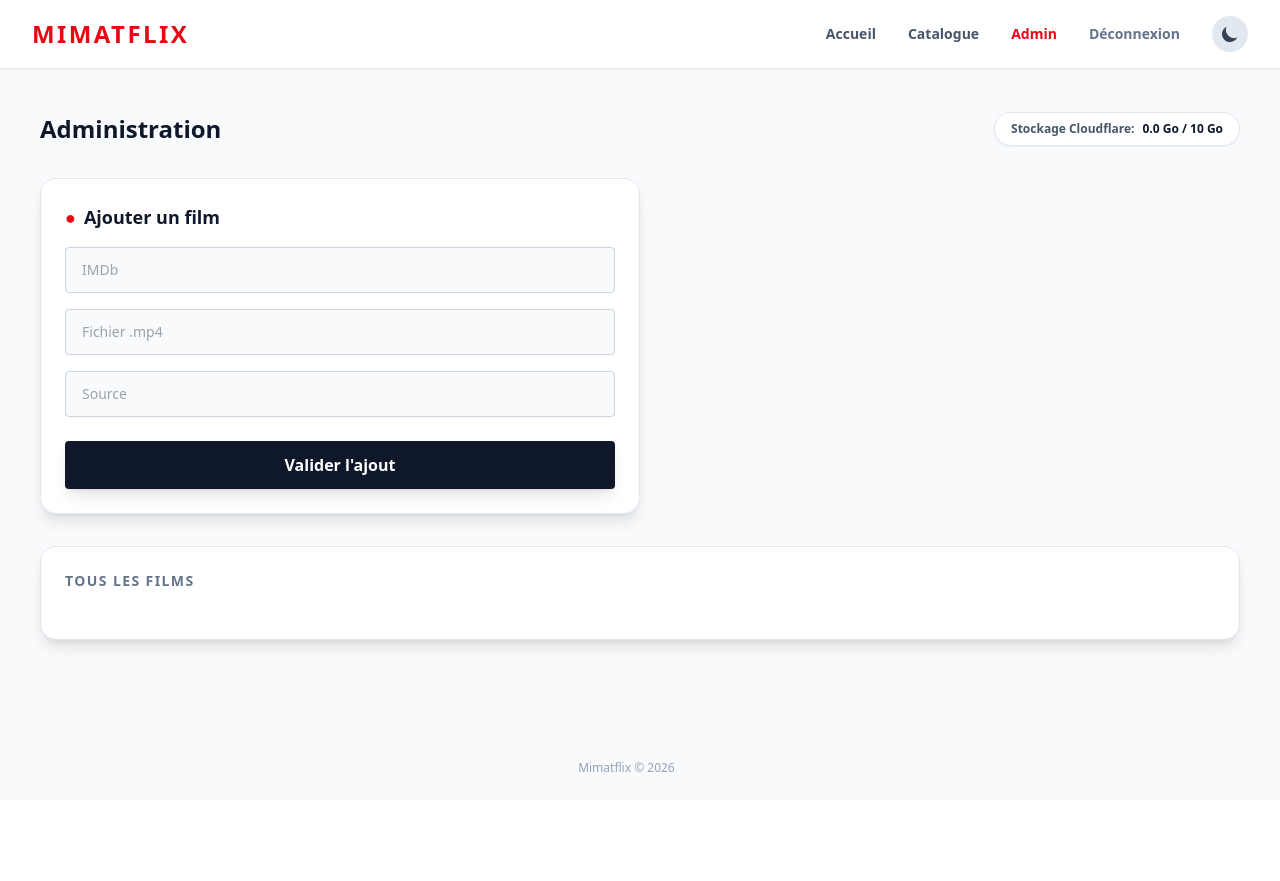
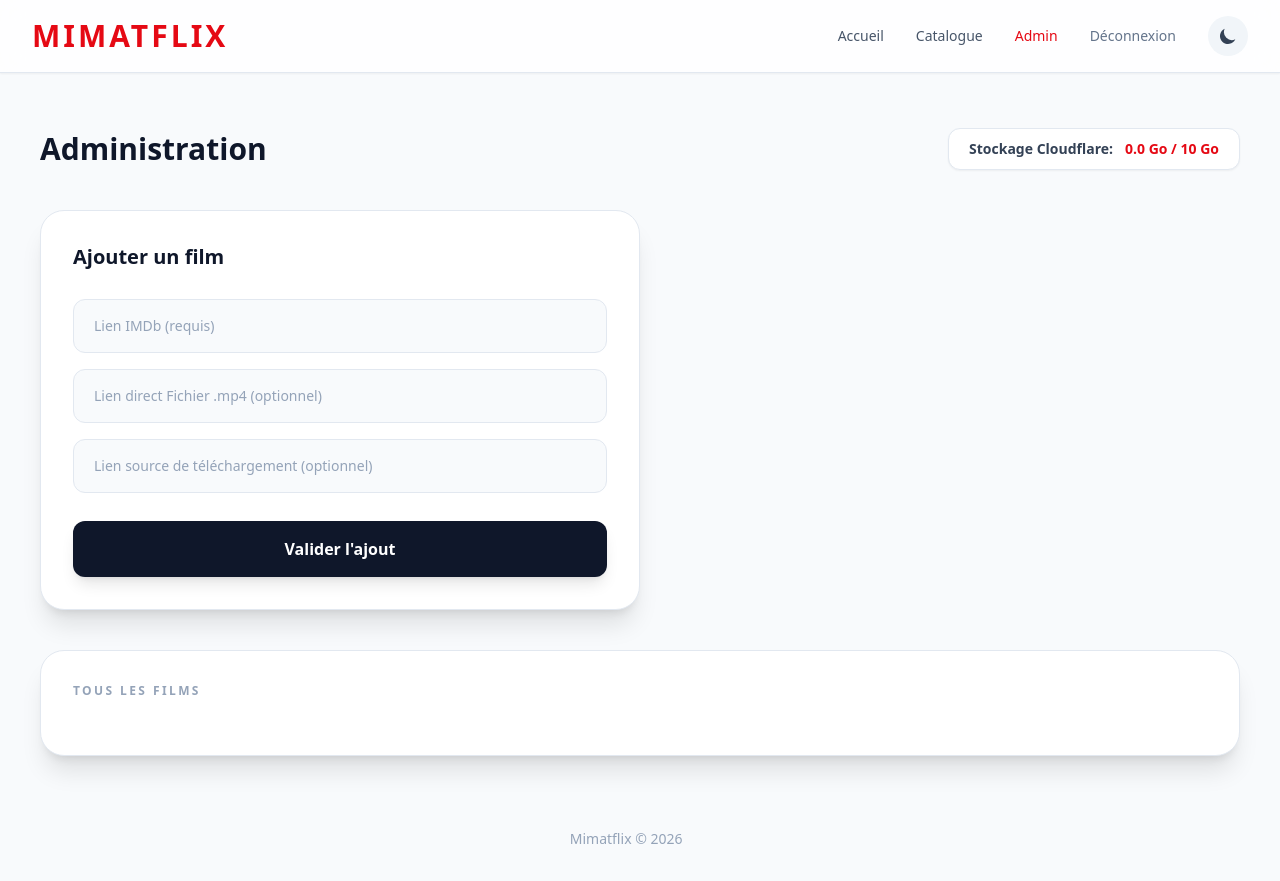
Before and after one commit to rudimah/Mimatflix, a Flask app: page /manage in a window 1280 px wide. Before the commit the page ends 772 px from the top, so only its background shows below. Run offline with Flask 3, Linux system fonts and the light colour scheme; the visitor is signed in with stand-in values (Sample User, id 1); data that the repository does not hold is empty; some libraries are stand-ins or nearby versions.

Commit message:
ux update

```diff
--- a/app.py
+++ b/app.py
@@ -156,4 +156,4 @@ def sync_video():
     return jsonify({"status": "success"})
 
 if __name__ == "__main__":
-    app.run(debug=True, host="0.0.0.0", port=5000)
+    app.run(debug=True, host="0.0.0.0", port=5001)
--- a/templates/admin.html
+++ b/templates/admin.html
@@ -1,42 +1,40 @@
 {% extends "base.html" %}
-
 {% block content %}
-<div class="max-w-7xl mx-auto space-y-8 px-2 mt-4">
-    <div class="flex flex-col md:flex-row justify-between items-start md:items-center gap-4">
-        <h1 class="text-2xl font-black text-slate-900 dark:text-white transition-colors">Administration</h1>
-        <div class="text-xs font-bold text-slate-600 dark:text-gray-400 bg-white dark:bg-cardbg px-4 py-2 rounded-full border border-slate-200 dark:border-white/10 flex items-center gap-2 shadow-sm dark:shadow-none transition-colors">
-            Stockage Cloudflare: <span class="text-slate-900 dark:text-white">{{ usage_go }} Go / 10 Go</span>
+<div class="max-w-7xl mx-auto space-y-10 px-2 mt-4">
+    <div class="flex flex-col sm:flex-row justify-between items-start sm:items-center gap-4">
+        <h1 class="text-3xl font-black text-slate-900 dark:text-white">Administration</h1>
+        <div class="text-sm font-bold text-slate-700 dark:text-gray-300 bg-white dark:bg-cardbg px-5 py-2.5 rounded-xl border border-slate-200 dark:border-white/10 shadow-sm flex items-center gap-3">
+            Stockage Cloudflare: <span class="text-netflix">{{ usage_go }} Go / 10 Go</span>
         </div>
     </div>
-
     {% if error %}
-    <div class="bg-red-100 dark:bg-netflix/20 text-red-600 dark:text-netflix p-4 rounded-lg text-sm font-bold border border-red-300 dark:border-netflix/50 transition-colors">{{ error }}</div>
+    <div class="bg-red-50 dark:bg-red-500/10 text-red-600 dark:text-red-400 p-4 rounded-xl text-sm font-semibold border border-red-200 dark:border-red-500/30">{{ error }}</div>
     {% endif %}
-
     <div class="w-full md:w-2/3 lg:w-1/2">
-        <form method="POST" class="bg-white dark:bg-cardbg p-6 rounded-2xl border border-slate-200 dark:border-white/5 flex flex-col gap-4 shadow-lg transition-colors duration-300">
-            <h2 class="text-lg font-bold flex items-center gap-2 text-slate-900 dark:text-white"><span class="text-netflix">●</span> Ajouter un film</h2>
-            <input type="text" name="imdb_url" placeholder="IMDb" required class="bg-slate-50 dark:bg-darkbg border border-slate-300 dark:border-white/10 rounded px-4 py-3 text-sm focus:outline-none focus:border-slate-500 dark:focus:border-gray-500 transition-colors text-slate-900 dark:text-white">
-            <input type="text" name="film_url" placeholder="Fichier .mp4 " class="bg-slate-50 dark:bg-darkbg border border-slate-300 dark:border-white/10 rounded px-4 py-3 text-sm focus:outline-none focus:border-slate-500 dark:focus:border-gray-500 transition-colors text-slate-900 dark:text-white">
-            <input type="text" name="source_link" placeholder="Source" class="bg-slate-50 dark:bg-darkbg border border-slate-300 dark:border-white/10 rounded px-4 py-3 text-sm focus:outline-none focus:border-slate-500 dark:focus:border-gray-500 transition-colors text-slate-900 dark:text-white">
-            <button type="submit" class="bg-slate-900 dark:bg-white text-white dark:text-black font-bold py-3 rounded mt-2 hover:bg-slate-800 dark:hover:bg-gray-200 transition-colors shadow-lg">Valider l'ajout</button>
+        <form method="POST" class="bg-white dark:bg-cardbg p-8 rounded-3xl border border-slate-200 dark:border-white/5 flex flex-col gap-5 shadow-xl">
+            <h2 class="text-xl font-bold flex items-center gap-2 text-slate-900 dark:text-white mb-2">Ajouter un film</h2>
+            <div class="space-y-4">
+                <input type="text" name="imdb_url" placeholder="Lien IMDb (requis)" required class="w-full bg-slate-50 dark:bg-darkbg border border-slate-200 dark:border-white/10 rounded-xl px-5 py-4 text-sm focus:outline-none focus:ring-2 focus:ring-netflix transition-all text-slate-900 dark:text-white placeholder:text-slate-400">
+                <input type="text" name="film_url" placeholder="Lien direct Fichier .mp4 (optionnel)" class="w-full bg-slate-50 dark:bg-darkbg border border-slate-200 dark:border-white/10 rounded-xl px-5 py-4 text-sm focus:outline-none focus:ring-2 focus:ring-netflix transition-all text-slate-900 dark:text-white placeholder:text-slate-400">
+                <input type="text" name="source_link" placeholder="Lien source de téléchargement (optionnel)" class="w-full bg-slate-50 dark:bg-darkbg border border-slate-200 dark:border-white/10 rounded-xl px-5 py-4 text-sm focus:outline-none focus:ring-2 focus:ring-netflix transition-all text-slate-900 dark:text-white placeholder:text-slate-400">
+            </div>
+            <button type="submit" class="bg-slate-900 dark:bg-white text-white dark:text-black font-bold py-4 rounded-xl mt-2 hover:bg-netflix dark:hover:bg-netflix dark:hover:text-white transition-all shadow-lg hover:shadow-netflix/30">Valider l'ajout</button>
         </form>
     </div>
-
     {% if pending %}
-    <div class="bg-white dark:bg-cardbg rounded-2xl p-6 border border-slate-200 dark:border-white/5 shadow-lg transition-colors duration-300">
-        <h3 class="text-sm font-bold text-slate-500 dark:text-gray-400 mb-6 tracking-widest">EN ATTENTE DE TÉLÉCHARGEMENT ({{ pending|length }})</h3>
-        <div class="grid grid-cols-1 md:grid-cols-2 lg:grid-cols-3 gap-4">
+    <div class="bg-white dark:bg-cardbg rounded-3xl p-8 border border-slate-200 dark:border-white/5 shadow-xl">
+        <h3 class="text-xs font-black text-slate-400 dark:text-gray-500 mb-6 tracking-[0.2em] uppercase">En attente de téléchargement ({{ pending|length }})</h3>
+        <div class="grid grid-cols-1 lg:grid-cols-2 xl:grid-cols-3 gap-4">
             {% for p in pending %}
-            <div class="flex items-center justify-between bg-slate-50 dark:bg-darkbg p-3 rounded-xl border border-slate-200 dark:border-white/5 hover:border-slate-300 dark:hover:border-white/20 transition-colors gap-4">
-                <div class="flex items-center gap-3 min-w-0">
-                    <img src="{{ p.poster }}" class="w-10 h-14 object-cover rounded shadow-sm bg-slate-200 dark:bg-gray-900 flex-shrink-0">
-                    <span class="text-sm font-bold truncate text-slate-700 dark:text-gray-200">{{ p.title }}</span>
+            <div class="flex items-center justify-between bg-slate-50 dark:bg-darkbg p-4 rounded-2xl border border-slate-200 dark:border-white/10 hover:border-netflix/50 transition-colors gap-4 group">
+                <div class="flex items-center gap-4 min-w-0">
+                    <img src="{{ p.poster }}" class="w-12 h-16 object-cover rounded-lg shadow-sm bg-slate-200 dark:bg-gray-800 shrink-0">
+                    <span class="text-sm font-bold truncate text-slate-800 dark:text-gray-200">{{ p.title }}</span>
                 </div>
-                <div class="flex items-center gap-2 flex-shrink-0">
-                    <a href="{{ url_for('edit_movie', id_movie=p.id_movie) }}" class="bg-slate-200 dark:bg-gray-800 hover:bg-slate-300 dark:hover:bg-gray-700 p-2 rounded text-xs font-bold text-slate-700 dark:text-gray-300 transition-colors">Édit</a>
+                <div class="flex items-center gap-2 shrink-0">
+                    <a href="{{ url_for('edit_movie', id_movie=p.id_movie) }}" class="bg-slate-200 dark:bg-white/10 hover:bg-slate-300 dark:hover:bg-white/20 p-2.5 rounded-lg text-xs font-bold text-slate-700 dark:text-white transition-colors">Édit</a>
                     <form method="POST" action="{{ url_for('delete_movie', id_movie=p.id_movie) }}" onsubmit="return confirm('Annuler ce téléchargement ?')">
-                        <button type="submit" class="bg-red-100 dark:bg-netflix/20 hover:bg-red-200 dark:hover:bg-netflix/40 text-red-600 dark:text-netflix p-2 rounded text-xs font-bold transition-colors">✕</button>
+                        <button type="submit" class="bg-red-50 dark:bg-red-500/10 hover:bg-red-100 dark:hover:bg-red-500/30 text-red-600 dark:text-red-400 p-2.5 rounded-lg text-xs font-bold transition-colors">Del</button>
                     </form>
                 </div>
             </div>
@@ -44,32 +42,33 @@
         </div>
     </div>
     {% endif %}
-
-    <div class="bg-white dark:bg-cardbg rounded-2xl p-6 border border-slate-200 dark:border-white/5 shadow-lg transition-colors duration-300">
-        <h3 class="text-sm font-bold text-slate-500 dark:text-gray-400 mb-6 tracking-widest">TOUS LES FILMS</h3>
-        <div class="grid grid-cols-1 md:grid-cols-2 lg:grid-cols-3 gap-4">
+    <div class="bg-white dark:bg-cardbg rounded-3xl p-8 border border-slate-200 dark:border-white/5 shadow-xl">
+        <h3 class="text-xs font-black text-slate-400 dark:text-gray-500 mb-6 tracking-[0.2em] uppercase">Tous les films</h3>
+        <div class="grid grid-cols-1 sm:grid-cols-2 lg:grid-cols-3 xl:grid-cols-4 gap-5">
             {% for movie in movies %}
-            <div class="flex flex-col bg-slate-50 dark:bg-darkbg p-3 rounded-xl border border-slate-200 dark:border-white/5 hover:border-slate-300 dark:hover:border-white/20 transition-colors gap-3">
-                <div class="flex items-center gap-3">
-                    <img src="{{ movie.poster }}" class="w-12 h-16 object-cover rounded shadow-sm bg-slate-200 dark:bg-gray-900 flex-shrink-0">
-                    <div class="flex flex-col min-w-0">
-                        <span class="text-sm font-bold truncate text-slate-700 dark:text-gray-200">{{ movie.title }}</span>
+            <div class="flex flex-col bg-slate-50 dark:bg-darkbg p-4 rounded-2xl border border-slate-200 dark:border-white/10 hover:border-slate-300 dark:hover:border-white/20 transition-colors">
+                <div class="flex items-start gap-4 mb-4">
+                    <img src="{{ movie.poster }}" class="w-14 h-20 object-cover rounded-lg shadow-sm bg-slate-200 dark:bg-gray-800 shrink-0">
+                    <div class="flex flex-col min-w-0 pt-1">
+                        <span class="text-sm font-bold truncate text-slate-800 dark:text-gray-100">{{ movie.title }}</span>
                         {% if movie.download %}
-                        <span class="text-[10px] text-green-600 dark:text-green-500 font-bold uppercase tracking-wide mt-1">Vidéo Disponible</span>
+                        <span class="inline-flex mt-2 items-center px-2 py-1 rounded-md text-[10px] font-bold bg-green-100 dark:bg-green-500/20 text-green-700 dark:text-green-400 w-fit">DISPONIBLE</span>
                         {% else %}
-                        <span class="text-[10px] text-slate-500 dark:text-gray-500 font-bold uppercase tracking-wide mt-1">Aperçu Uniquement</span>
+                        <span class="inline-flex mt-2 items-center px-2 py-1 rounded-md text-[10px] font-bold bg-slate-200 dark:bg-white/10 text-slate-600 dark:text-gray-400 w-fit">APERÇU</span>
                         {% endif %}
                     </div>
                 </div>
-                <div class="flex items-center gap-2 w-full pt-2 border-t border-slate-200 dark:border-white/5">
-                    <a href="{{ url_for('edit_movie', id_movie=movie.id_movie) }}" class="flex-1 text-center bg-slate-200 dark:bg-gray-800 hover:bg-slate-300 dark:hover:bg-gray-700 py-1.5 rounded text-xs font-bold text-slate-700 dark:text-white transition-colors">Éditer</a>
+                <div class="grid grid-cols-3 gap-2 w-full mt-auto">
+                    <a href="{{ url_for('edit_movie', id_movie=movie.id_movie) }}" class="col-span-1 text-center bg-slate-200 dark:bg-white/10 hover:bg-slate-300 dark:hover:bg-white/20 py-2 rounded-lg text-xs font-bold text-slate-700 dark:text-white transition-colors">Éditer</a>
                     {% if movie.download %}
-                    <form method="POST" action="{{ url_for('delete_video', id_movie=movie.id_movie) }}" class="flex-1" onsubmit="return confirm('Supprimer le fichier vidéo uniquement ?')">
-                        <button type="submit" class="w-full bg-orange-100 dark:bg-orange-500/20 hover:bg-orange-200 dark:hover:bg-orange-500/40 text-orange-600 dark:text-orange-500 py-1.5 rounded text-xs font-bold transition-colors">- Vidéo</button>
+                    <form method="POST" action="{{ url_for('delete_video', id_movie=movie.id_movie) }}" class="col-span-1" onsubmit="return confirm('Supprimer le fichier vidéo uniquement ?')">
+                        <button type="submit" class="w-full bg-orange-50 dark:bg-orange-500/10 hover:bg-orange-100 dark:hover:bg-orange-500/30 text-orange-600 dark:text-orange-400 py-2 rounded-lg text-xs font-bold transition-colors">- Vidéo</button>
                     </form>
+                    {% else %}
+                    <div class="col-span-1"></div>
                     {% endif %}
-                    <form method="POST" action="{{ url_for('delete_movie', id_movie=movie.id_movie) }}" class="flex-1" onsubmit="return confirm('Supprimer définitivement le film du catalogue ?')">
-                        <button type="submit" class="w-full bg-red-100 dark:bg-netflix/20 hover:bg-red-200 dark:hover:bg-netflix/40 text-red-600 dark:text-netflix py-1.5 rounded text-xs font-bold transition-colors">- Film</button>
+                    <form method="POST" action="{{ url_for('delete_movie', id_movie=movie.id_movie) }}" class="col-span-1" onsubmit="return confirm('Supprimer définitivement le film du catalogue ?')">
+                        <button type="submit" class="w-full bg-red-50 dark:bg-red-500/10 hover:bg-red-100 dark:hover:bg-red-500/30 text-red-600 dark:text-red-400 py-2 rounded-lg text-xs font-bold transition-colors">- Film</button>
                     </form>
                 </div>
             </div>
--- a/templates/base.html
+++ b/templates/base.html
@@ -13,8 +13,8 @@
                 extend: {
                     colors: {
                         netflix: '#E50914',
-                        darkbg: '#141414',
-                        cardbg: '#181818'
+                        darkbg: '#0F0F0F',
+                        cardbg: '#1A1A1A'
                     }
                 }
             }
@@ -32,49 +32,43 @@
     </style>
     {% block styles %}{% endblock %}
 </head>
-<body class="bg-slate-50 dark:bg-darkbg text-slate-900 dark:text-white transition-colors duration-300 md:pt-16 min-h-screen flex flex-col">
-    <nav class="hidden md:flex fixed top-0 w-full bg-white/90 dark:bg-darkbg/95 backdrop-blur z-50 px-8 py-4 items-center justify-between border-b border-slate-200 dark:border-white/5 shadow-sm dark:shadow-none transition-colors duration-300">
-        <a href="{{ url_for('index') }}" class="text-netflix font-black text-2xl tracking-widest">MIMATFLIX</a>
+<body class="bg-slate-50 dark:bg-darkbg text-slate-900 dark:text-gray-100 transition-colors duration-500 min-h-screen flex flex-col md:pt-20">
+    <nav class="hidden md:flex fixed top-0 w-full bg-white/80 dark:bg-darkbg/80 backdrop-blur-md z-50 px-8 py-4 items-center justify-between border-b border-slate-200 dark:border-white/5 shadow-sm transition-all duration-300">
+        <a href="{{ url_for('index') }}" class="text-netflix font-black text-3xl tracking-widest hover:scale-105 transition-transform">MIMATFLIX</a>
         <div class="flex items-center gap-8">
-            <a href="{{ url_for('index') }}" class="text-sm font-semibold text-slate-600 dark:text-gray-300 hover:text-netflix dark:hover:text-white transition-colors">Accueil</a>
-            <a href="{{ url_for('catalogue') }}" class="text-sm font-semibold text-slate-600 dark:text-gray-300 hover:text-netflix dark:hover:text-white transition-colors">Catalogue</a>
-
+            <a href="{{ url_for('index') }}" class="text-sm font-medium text-slate-600 dark:text-gray-300 hover:text-netflix dark:hover:text-white transition-colors">Accueil</a>
+            <a href="{{ url_for('catalogue') }}" class="text-sm font-medium text-slate-600 dark:text-gray-300 hover:text-netflix dark:hover:text-white transition-colors">Catalogue</a>
             {% if session.get('is_admin') %}
-            <a href="{{ url_for('add_movie') }}" class="text-sm font-semibold text-netflix hover:text-red-500 transition-colors">Admin</a>
-            <a href="{{ url_for('logout') }}" class="text-sm font-semibold text-slate-500 hover:text-slate-700 dark:hover:text-gray-400 transition-colors">Déconnexion</a>
+            <a href="{{ url_for('add_movie') }}" class="text-sm font-medium text-netflix hover:text-red-400 transition-colors">Admin</a>
+            <a href="{{ url_for('logout') }}" class="text-sm font-medium text-slate-500 hover:text-slate-800 dark:hover:text-gray-400 transition-colors">Déconnexion</a>
             {% endif %}
-
-            <button id="theme-toggle" class="p-2 rounded-full bg-slate-200 dark:bg-cardbg text-slate-700 dark:text-yellow-400 hover:bg-slate-300 dark:hover:bg-gray-800 transition-colors focus:outline-none">
+            <button id="theme-toggle" class="p-2.5 rounded-full bg-slate-100 dark:bg-cardbg text-slate-700 dark:text-yellow-400 hover:bg-slate-200 dark:hover:bg-gray-800 transition-all focus:outline-none focus:ring-2 focus:ring-netflix">
                 <svg id="theme-toggle-dark-icon" class="hidden w-5 h-5" fill="currentColor" viewBox="0 0 20 20"><path d="M17.293 13.293A8 8 0 016.707 2.707a8.001 8.001 0 1010.586 10.586z"></path></svg>
                 <svg id="theme-toggle-light-icon" class="hidden w-5 h-5" fill="currentColor" viewBox="0 0 20 20"><path d="M10 2a1 1 0 011 1v1a1 1 0 11-2 0V3a1 1 0 011-1zm4 8a4 4 0 11-8 0 4 4 0 018 0zm-.464 4.95l.707.707a1 1 0 001.414-1.414l-.707-.707a1 1 0 00-1.414 1.414zm2.12-10.607a1 1 0 010 1.414l-.706.707a1 1 0 11-1.414-1.414l.707-.707a1 1 0 011.414 0zM17 11a1 1 0 100-2h-1a1 1 0 100 2h1zm-7 4a1 1 0 011 1v1a1 1 0 11-2 0v-1a1 1 0 011-1zM5.05 6.464A1 1 0 106.465 5.05l-.708-.707a1 1 0 00-1.414 1.414l.707.707zm1.414 8.486l-.707.707a1 1 0 01-1.414-1.414l.707-.707a1 1 0 011.414 1.414zM4 11a1 1 0 100-2H3a1 1 0 000 2h1z" fill-rule="evenodd" clip-rule="evenodd"></path></svg>
             </button>
         </div>
     </nav>
-
     <main class="w-full max-w-7xl mx-auto p-4 md:p-8 flex-grow">
         {% block content %}{% endblock %}
     </main>
-
-    <footer class="w-full text-center py-6 pb-24 md:pb-6 text-slate-400 dark:text-gray-700 text-xs mt-auto">
+    <footer class="w-full text-center py-8 pb-24 md:pb-8 text-slate-400 dark:text-gray-600 text-sm mt-auto">
         <p>Mimatflix © 2026 <a href="{{ url_for('add_movie') }}" class="inline-block w-6 h-6 rounded-full opacity-0"></a></p>
     </footer>
-
-    <nav class="md:hidden fixed bottom-0 w-full bg-white/95 dark:bg-darkbg/95 backdrop-blur-xl border-t border-slate-200 dark:border-white/10 flex justify-around items-center px-2 py-3 z-50 pb-safe transition-colors duration-300">
-        <a href="{{ url_for('index') }}" class="flex flex-col items-center gap-1 text-slate-500 dark:text-gray-400 hover:text-netflix dark:hover:text-white transition-colors w-1/3">
+    <nav class="md:hidden fixed bottom-0 w-full bg-white/90 dark:bg-darkbg/90 backdrop-blur-xl border-t border-slate-200 dark:border-white/5 flex justify-around items-center px-4 py-4 z-50 transition-colors duration-300">
+        <a href="{{ url_for('index') }}" class="flex flex-col items-center gap-1.5 text-slate-500 dark:text-gray-400 hover:text-netflix dark:hover:text-white transition-colors w-1/3">
             <svg class="w-6 h-6" fill="currentColor" viewBox="0 0 20 20"><path d="M10.707 2.293a1 1 0 00-1.414 0l-7 7a1 1 0 001.414 1.414L4 10.414V17a1 1 0 001 1h2a1 1 0 001-1v-2a1 1 0 011-1h2a1 1 0 011 1v2a1 1 0 001 1h2a1 1 0 001-1v-6.586l.293.293a1 1 0 001.414-1.414l-7-7z"></path></svg>
-            <span class="text-[10px] font-bold tracking-wide">Accueil</span>
+            <span class="text-[11px] font-semibold tracking-wide">Accueil</span>
         </a>
-        <a href="{{ url_for('catalogue') }}" class="flex flex-col items-center gap-1 text-slate-500 dark:text-gray-400 hover:text-netflix dark:hover:text-white transition-colors w-1/3">
+        <a href="{{ url_for('catalogue') }}" class="flex flex-col items-center gap-1.5 text-slate-500 dark:text-gray-400 hover:text-netflix dark:hover:text-white transition-colors w-1/3">
             <svg class="w-6 h-6" fill="currentColor" viewBox="0 0 20 20"><path d="M7 3a1 1 0 000 2h6a1 1 0 100-2H7zM4 7a1 1 0 011-1h10a1 1 0 110 2H5a1 1 0 01-1-1zM2 11a2 2 0 012-2h12a2 2 0 012 2v4a2 2 0 01-2 2H4a2 2 0 01-2-2v-4z"></path></svg>
-            <span class="text-[10px] font-bold tracking-wide">Catalogue</span>
+            <span class="text-[11px] font-semibold tracking-wide">Catalogue</span>
         </a>
-        <button id="theme-toggle-mobile" class="flex flex-col items-center gap-1 text-slate-500 dark:text-gray-400 hover:text-yellow-400 transition-colors w-1/3 focus:outline-none">
+        <button id="theme-toggle-mobile" class="flex flex-col items-center gap-1.5 text-slate-500 dark:text-gray-400 hover:text-yellow-500 transition-colors w-1/3 focus:outline-none">
             <svg id="theme-toggle-dark-icon-mob" class="hidden w-6 h-6" fill="currentColor" viewBox="0 0 20 20"><path d="M17.293 13.293A8 8 0 016.707 2.707a8.001 8.001 0 1010.586 10.586z"></path></svg>
             <svg id="theme-toggle-light-icon-mob" class="hidden w-6 h-6" fill="currentColor" viewBox="0 0 20 20"><path d="M10 2a1 1 0 011 1v1a1 1 0 11-2 0V3a1 1 0 011-1zm4 8a4 4 0 11-8 0 4 4 0 018 0zm-.464 4.95l.707.707a1 1 0 001.414-1.414l-.707-.707a1 1 0 00-1.414 1.414zm2.12-10.607a1 1 0 010 1.414l-.706.707a1 1 0 11-1.414-1.414l.707-.707a1 1 0 011.414 0zM17 11a1 1 0 100-2h-1a1 1 0 100 2h1zm-7 4a1 1 0 011 1v1a1 1 0 11-2 0v-1a1 1 0 011-1zM5.05 6.464A1 1 0 106.465 5.05l-.708-.707a1 1 0 00-1.414 1.414l.707.707zm1.414 8.486l-.707.707a1 1 0 01-1.414-1.414l.707-.707a1 1 0 011.414 1.414zM4 11a1 1 0 100-2H3a1 1 0 000 2h1z" fill-rule="evenodd" clip-rule="evenodd"></path></svg>
-            <span class="text-[10px] font-bold tracking-wide">Thème</span>
+            <span class="text-[11px] font-semibold tracking-wide">Thème</span>
         </button>
     </nav>
-
     <script>
         function updateThemeIcons() {
             var isDark = document.documentElement.classList.contains('dark');
@@ -83,14 +77,12 @@
             document.getElementById('theme-toggle-dark-icon-mob')?.classList.toggle('hidden', isDark);
             document.getElementById('theme-toggle-light-icon-mob')?.classList.toggle('hidden', !isDark);
         }
-
         function toggleTheme() {
             document.documentElement.classList.toggle('dark');
             var isDark = document.documentElement.classList.contains('dark');
             localStorage.setItem('theme', isDark ? 'dark' : 'light');
             updateThemeIcons();
         }
-
         document.getElementById('theme-toggle')?.addEventListener('click', toggleTheme);
         document.getElementById('theme-toggle-mobile')?.addEventListener('click', toggleTheme);
         updateThemeIcons();
```
Also changed, not shown: templates/detail.html (+30 -61 lines), templates/edit.html (+41 -49 lines), templates/index.html (+26 -29 lines), templates/login.html (+11 -11 lines).
